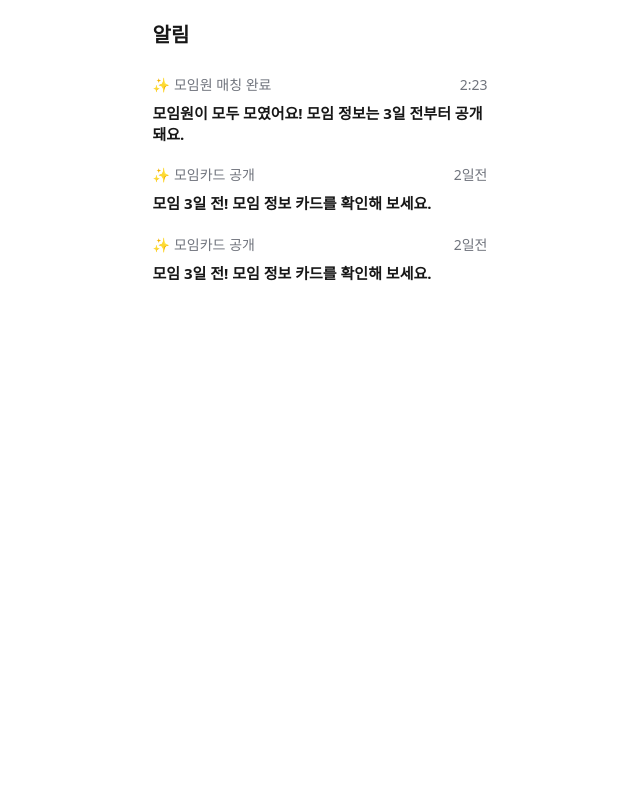
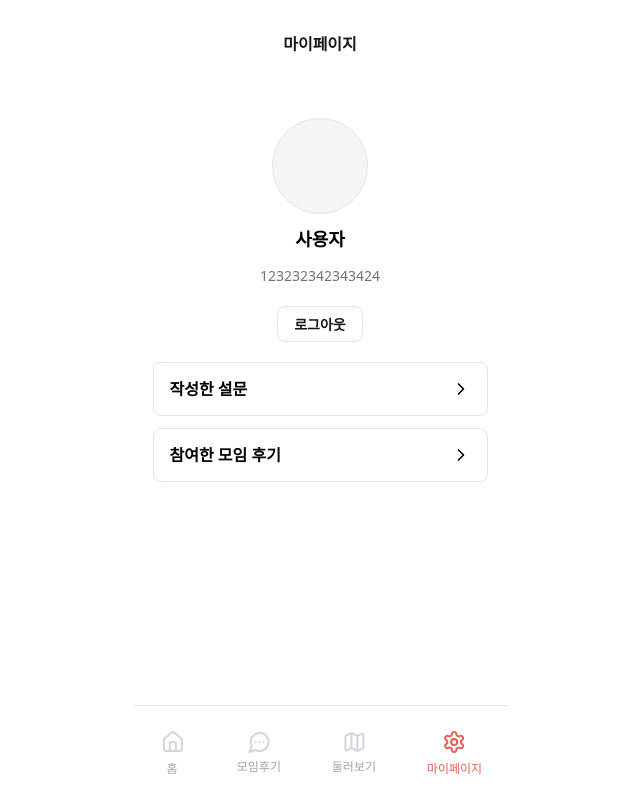
Before and after one commit to nickel93/a-meal-together, a Next.js app: page /mypage in a window 1280 px wide. Shown: the top 812 px of the page, without its empty margins (320-960 px from the left). Built offline with nearby package versions, Linux system fonts and the light colour scheme; no server answers; a web font is replaced by a local one.

Commit message:
마이페이지 추가

```diff
--- a/src/app/mypage/page.tsx
+++ b/src/app/mypage/page.tsx
@@ -1,11 +1,13 @@
-import Notification from "@/widgets/notification";
+import Footer from "@/widgets/home/Footer";
+import MyPageScreen from "@/widgets/mypage/MyPageScreen";
 
 const Page = () => {
   return (
     <div className="flex justify-center w-full h-full pt-[20px]">
       <div className="flex flex-col flex-grow gap-[40px]">
-        <Notification />
+        <MyPageScreen />
       </div>
+      <Footer active="mypage" />
     </div>
   );
 };
--- a/src/feature/street/MakgeolliMap.tsx
+++ b/src/feature/street/MakgeolliMap.tsx
@@ -49,7 +49,7 @@ const MakgeolliMap = () => {
 
         {/* 전주 막걸리 골목 알아보기 버튼 */}
         <button
-          onClick={() => router.push("/street/detail")}
+          onClick={() => router.push("/streetmap/detail")}
           className="absolute top-[10px] left-[20px] flex items-center gap-1 rounded bg-black/50 px-2 py-1 text-white text-sm"
         >
           전주 막걸리 골목 알아보기
--- /dev/null
+++ b/src/widgets/mypage/MyPageRow.tsx
@@ -0,0 +1,32 @@
+// src/widgets/mypage/MyPageRow.tsx
+"use client";
+
+type RowProps = {
+  label: string;
+  onClick?: () => void;
+};
+
+const ChevronRight = ({ className = "w-5 h-5 text-black" }) => (
+  <svg viewBox="0 0 24 24" fill="none" className={className}>
+    <path
+      d="M9 6l6 6-6 6"
+      stroke="currentColor"
+      strokeWidth="2"
+      strokeLinecap="round"
+      strokeLinejoin="round"
+    />
+  </svg>
+);
+
+export default function MyPageRow({ label, onClick }: RowProps) {
+  return (
+    <button
+      type="button"
+      onClick={onClick}
+      className="flex justify-between items-center w-[335px] h-[54px] rounded-[8px] border border-[#E4E4E4] px-[16px]"
+    >
+      <span className="text-[16px] font-semibold text-black">{label}</span>
+      <ChevronRight />
+    </button>
+  );
+}
--- /dev/null
+++ b/src/widgets/mypage/MyPageScreen.tsx
@@ -0,0 +1,54 @@
+"use client";
+
+import { useRouter } from "next/navigation";
+import { signOut, useSession } from "next-auth/react";
+import MyPageRow from "./MyPageRow";
+
+export default function MyPageScreen() {
+  const router = useRouter();
+  const { data } = useSession();
+
+  const name = data?.user?.name ?? "사용자";
+  const userId = (data as any)?.user?.id ?? "123232342343424";
+
+  return (
+    <div className="mx-auto w-[375px] min-h-screen bg-white flex flex-col">
+      {/* 타이틀 */}
+      <div className="pt-[12px] pb-[8px]">
+        <h1 className="text-center text-[16px] font-semibold">마이페이지</h1>
+      </div>
+
+      {/* 본문 */}
+      <div className="mt-[54px] px-[20px] flex flex-col gap-[20px] items-center">
+        {/* 프로필 */}
+        <div className="flex flex-col items-center gap-3">
+          <div className="w-[96px] h-[96px] rounded-full bg-[#F5F5F5] border border-[#E4E4E4]" />
+          <div className="text-[18px] font-semibold text-black">{name}</div>
+          <div className="text-[14px] text-[#6F6F77]">{userId}</div>
+
+          <button
+            type="button"
+            onClick={() => signOut({ callbackUrl: "/" })}
+            className="mt-2 h-[36px] px-4 rounded-[8px] border border-[#E4E4E4] text-[14px] font-semibold"
+          >
+            로그아웃
+          </button>
+        </div>
+
+        <div className="flex flex-col gap-[12px] items-center">
+          <MyPageRow
+            label="작성한 설문"
+            onClick={() => router.push("/mypage/surveys")}
+          />
+          <MyPageRow
+            label="참여한 모임 후기"
+            onClick={() => router.push("/mypage/reviews")}
+          />
+        </div>
+      </div>
+
+      {/* 하단 탭 여백 */}
+      <div className="mt-auto h-[80px]" />
+    </div>
+  );
+}
```
